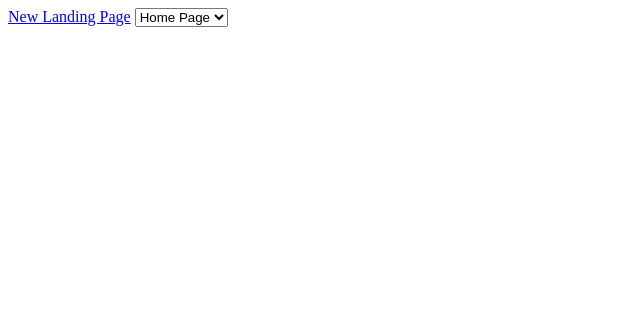
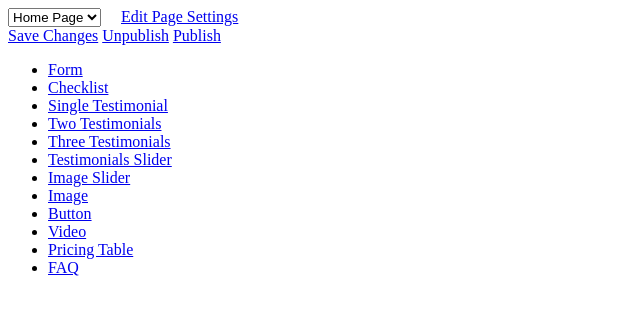
Before and after one commit to dallasread/past-WPMarketing, a PHP site: page /landing_pager.php in a window 1280 px wide. Shown: the top 315 px of the page, without its empty margins (0-640 px from the left). Run offline with PHP 8.4, Linux system fonts and the light colour scheme.

Commit message:
End of night for Wed.

```diff
--- a/admin/php/apps/landing_pager.php
+++ b/admin/php/apps/landing_pager.php
@@ -1,12 +1,52 @@
 <div class="app" data-app="landing_pager">
 	<div class="header"></div>
 
-	<div class="content">
+	<div class="content no_padding">
 		<div class="topbar">
-			<a href="#" class="button">New Landing Page</a>
-			<select>
-				<option>Home Page</option>
-			</select>
+			<div class="left_of_topbar">
+				<select>
+					<option>Home Page</option>
+				</select> &nbsp; &nbsp;
+				<a href="#" class="button ">Edit Page Settings</a>
+			</div>
+
+			<div class="right_of_topbar">
+				<!--<a href="#" class="button ">View Stats</a>
+					<a href="#" class="button ">AB Testing</a>
+					<a href="#" class="button ">View Submissions</a>-->
+				<a href="#" class="button ">Save Changes</a>
+				<a href="#" class="button">Unpublish</a>
+				<a href="#" class="button button-primary">Publish</a>
+			</div>
+
+			<div class="wpmarketing_clear"></div>
 		</div>
+
+		<div class="wpmarketing_clear"></div>
+
+		<div class="editor_wrapper">
+
+			<div class="sidebar">
+				<ul class="widgets">
+					<li><a href="#">Form</a></li>
+					<li><a href="#">Checklist</a></li>
+					<li><a href="#">Single Testimonial</a></li>
+					<li><a href="#">Two Testimonials</a></li>
+					<li><a href="#">Three Testimonials</a></li>
+					<li><a href="#">Testimonials Slider</a></li>
+					<li><a href="#">Image Slider</a></li>
+					<li><a href="#">Image</a></li>
+					<li><a href="#">Button</a></li>
+					<li><a href="#">Video</a></li>
+					<li><a href="#">Pricing Table</a></li>
+					<li><a href="#">FAQ</a></li>
+				</ul>
+			</div>
+
+			<div class="editor">
+			</div>
+
+		</div>
+
 	</div>
 </div>
--- a/admin/php/apps/lead_generator.php
+++ b/admin/php/apps/lead_generator.php
@@ -2,6 +2,7 @@
 	<div class="header"></div>
 
 	<div class="content">
-		This is the app content
+		Action Bars, Pop Overs, and Widgets to boost conversions.<br><br>
+		LeadGenerator is coming soon!
 	</div>
 </div>
--- a/admin/php/structure.php
+++ b/admin/php/structure.php
@@ -8,6 +8,7 @@
 		</div>
 
 		<?php
+			require_once("apps/live_tracker.php");
 			require_once("apps/lead_generator.php");
 			require_once("apps/touch_base.php");
 			require_once("apps/supercharged_seo.php");
```
Also changed, not shown: admin/css/style.css (+39 -2 lines), admin/js/admin.js (+43 -35 lines), admin/php/apps/live_tracker.php (added, +7 -0 lines), admin/imgs/map.png (added), readme.txt (added).
